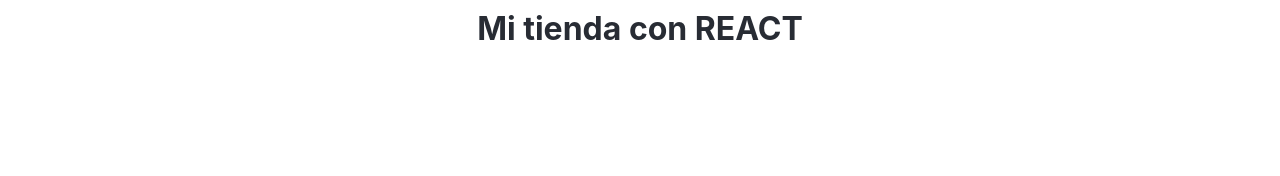
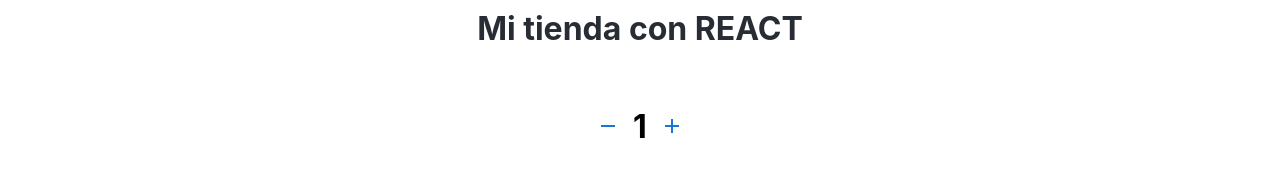
Before and after one commit to Gianni03/react-pasquinelli, a React (Create React App) app: page / in a window 1280 px wide. Shown: the part 156-332 px from the top of the page. Built offline with nearby package versions, Linux system fonts and the light colour scheme.

Commit message:
Realizando un contador, con el uso del hook useState

```diff
--- a/src/App.js
+++ b/src/App.js
@@ -2,12 +2,14 @@ import './App.css';
 import '../src/components/menu/Header'
 import Header from '../src/components/menu/Header';
 import ItemListContainer from './components/Contenido/ItemListContainer';
+import ItemCount from './components/Contenido/ItemCount';
 
 function App() {
   return (
     <div className="App">
       <Header/>
       <ItemListContainer greeting="Mi tienda con REACT"/>
+      <ItemCount/>
     </div>
   );
 }
--- /dev/null
+++ b/src/components/Contenido/ItemCount.css
@@ -0,0 +1,13 @@
+.ItemCount{
+  display: flex;
+  justify-content: center;
+
+}
+.ItemCount--contador{
+  margin:  0 .5rem;
+  /* font-size: 3rem; */
+}
+.ItemCount--cantidad{
+  font-size: 2rem;
+  padding: 5px;
+}
--- /dev/null
+++ b/src/components/Contenido/ItemCount.jsx
@@ -0,0 +1,57 @@
+import React, { useState } from "react";
+import AddIcon from "@mui/icons-material/Add";
+import RemoveIcon from "@mui/icons-material/Remove";
+import { IconButton } from "@mui/material";
+import "./ItemCount.css";
+
+
+function ItemCount() {
+const [contador, setContador] = useState(1);
+  // let contador = 1;
+
+  const resta = () => {
+
+    console.log("resta");
+
+    if (contador > 1) {
+      setContador(contador - 1);
+    } else{
+      alert("Mínimo una unidad")
+    }
+  };
+
+  const suma = () => {
+
+    console.log("suma");
+
+    if (contador >= 1 && contador < 6) {
+      setContador(contador + 1);
+    }else{
+      alert("Máximo permitido")
+    }
+  };
+
+  return (
+    <div className="ItemCount">
+      <IconButton
+        color="primary"
+        className="ItemCount--contador"
+        aria-label="restar cantidad"
+        onClick={resta}
+      >
+        <RemoveIcon />
+      </IconButton>
+      <h3 className="ItemCount--cantidad">{contador}</h3>
+      <IconButton
+        color="primary"
+        className="ItemCount--contador"
+        aria-label="sumar cantidad"
+        onClick={suma}
+      >
+        <AddIcon />
+      </IconButton>
+    </div>
+  );
+}
+
+export default ItemCount;
--- a/src/components/Contenido/ItemListContainer.jsx
+++ b/src/components/Contenido/ItemListContainer.jsx
@@ -2,9 +2,18 @@
 import './ItemListContainer.css'
 
 
+
+
 function ItemListContainer(props) {
+
+
   return (
+    <div>
     <h1 className='titulo'>{props.greeting}</h1>
+
+
+
+    </div>
 
   )
 
--- a/src/components/menu/Header.jsx
+++ b/src/components/menu/Header.jsx
@@ -8,7 +8,6 @@ function Header(){
     <header className="Header">
     <img src={logo} className="App-logo" alt="logo" />
     <NavBar/>
-
     </header>
 
   );
--- a/src/components/menu/NavBar.jsx
+++ b/src/components/menu/NavBar.jsx
@@ -3,7 +3,7 @@ import CartWidget from './CartWidget';
 function NavBar(){
 return(
 <nav className="NavBar">
-  <ul class="menu">
+  <ul className="menu">
     <li><a href="home" alt="menu">Home</a></li>
     <li><a href="http://#" alt="menu">Productos</a></li>
     <li><a href="http://#" alt="menu">Contacto</a></li>
```
Also changed, not shown: src/components/menu/CartWidget.jsx (+14 -10 lines).
